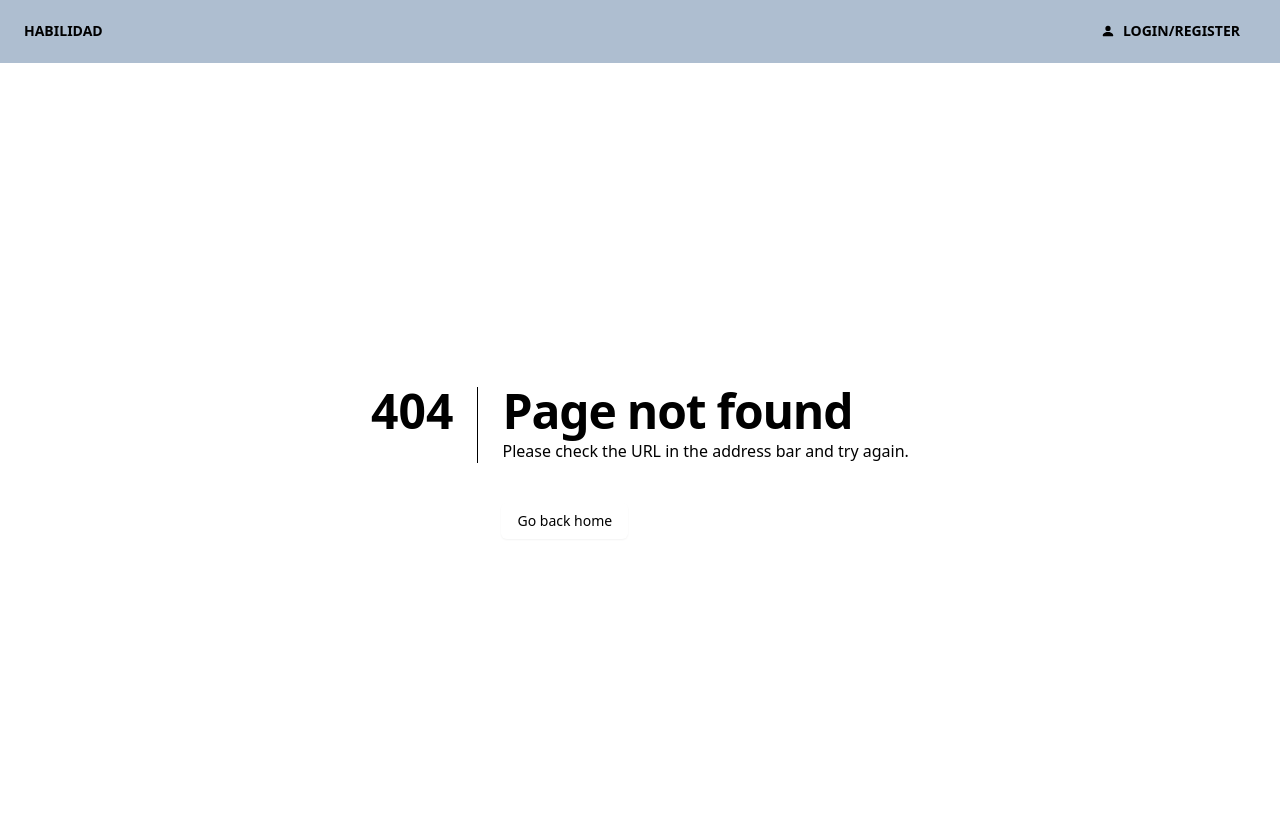
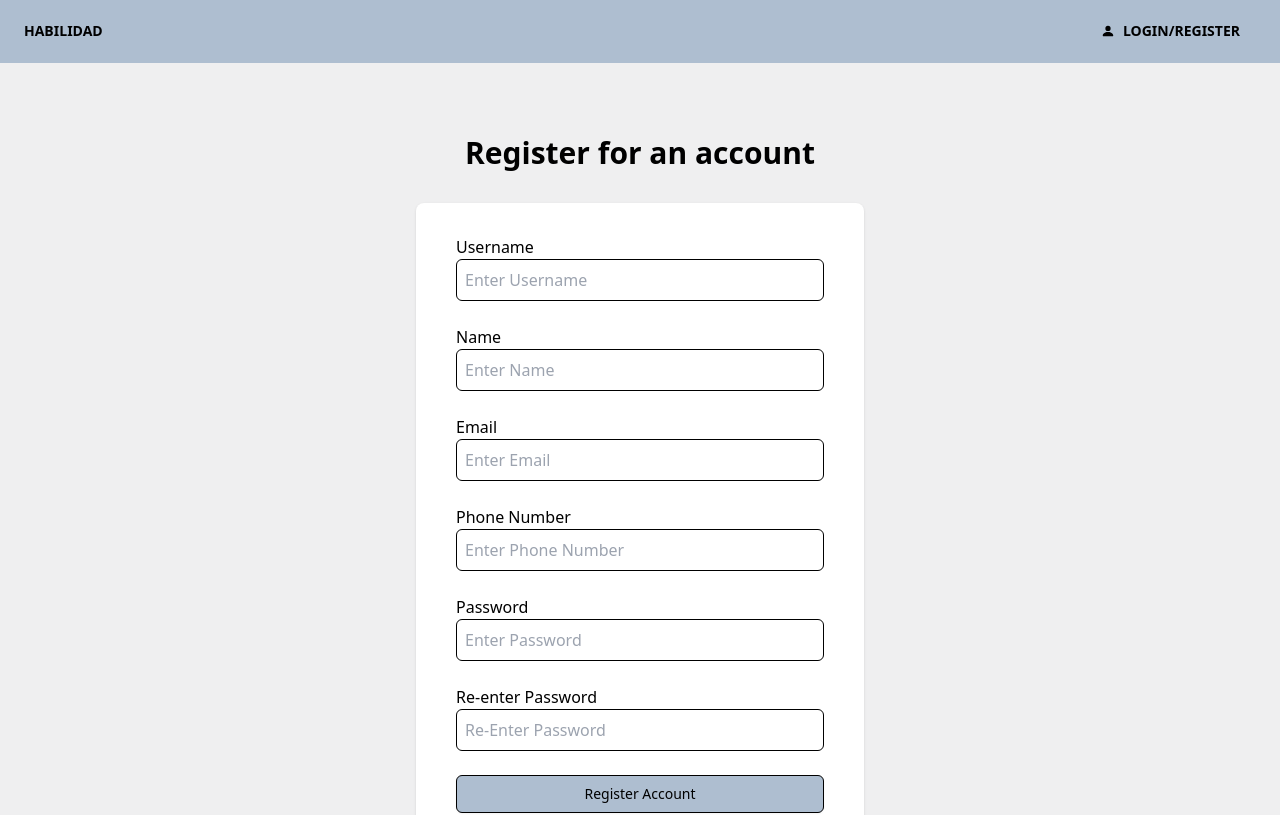
Before and after one commit to ICT3103-P1-TeneT-Habilidad/habilidad, a React (Create React App) app in the folder client/: page /register in a window 1280 px wide. Before the commit this address had no page. Shown: the top 815 px of the page. Built offline with nearby package versions, Linux system fonts and the light colour scheme.

Commit message:
feat: add register acc page

```diff
--- a/client/src/App.js
+++ b/client/src/App.js
@@ -1,6 +1,6 @@
 import { BrowserRouter, Routes, Route } from 'react-router-dom'
 import './App.css'
-import { Dashboard, Error } from './pages/index'
+import { Dashboard, Error, Register } from './pages/index'
 import { Footer, Navbar } from './components/index'
 
 function App() {
@@ -10,6 +10,7 @@ function App() {
             <Routes>
                 <Route path="/" index element={<Dashboard />} />
                 <Route path="*" element={<Error />} />
+                <Route path="/register" element={<Register />} />
             </Routes>
             <Footer />
         </BrowserRouter>
--- /dev/null
+++ b/client/src/pages/Register.jsx
@@ -0,0 +1,136 @@
+import React from 'react'
+import { useForm } from 'react-hook-form'
+
+const Register = () => {
+    const {
+        register,
+        handleSubmit,
+        formState: { errors },
+    } = useForm()
+
+    // const onSubmit = (data) = console.log(data)
+
+    const onSubmit = (data) => {
+        console.log(data)
+    }
+
+    return (
+        <div className="min-h-screen bg-background flex flex-col justify-center py-12 sm:px-6 lg:px-8">
+            <div className="sm:mx-auto sm:w-full sm:max-w-md">
+                <h2 className="mt-6 text-center text-3xl font-extrabold text-gray-900">Register for an account</h2>
+            </div>
+            <div className="mt-8 sm:mx-auto sm:w-full sm:max-w-md">
+                <div className="bg-white py-8 px-4 shadow sm:rounded-lg sm:px-10">
+                    <form className="space-y-6" onSubmit={handleSubmit(onSubmit)}>
+                        <div>
+                            <label>Username</label>
+                            <div classname="mt-1">
+                                <input
+                                    id="username"
+                                    name="username"
+                                    type="username"
+                                    placeholder="Enter Username"
+                                    className="w-full border border-slate-300 rounded-md p-2"
+                                    {...register('username', { required: 'Please enter your username' })}
+                                />
+                                {errors.username ? (
+                                    <span className="text-sm text-red-500">{errors.username.message}</span>
+                                ) : null}
+                            </div>
+                        </div>
+                        <div>
+                            <label>Name</label>
+                            <div classname="mt-1">
+                                <input
+                                    id="name"
+                                    name="name"
+                                    type="name"
+                                    placeholder="Enter Name"
+                                    className="w-full border border-slate-300 rounded-md p-2"
+                                    {...register('name', { required: 'Please enter your name' })}
+                                />{' '}
+                                {errors.name ? (
+                                    <span className="text-sm text-red-500">{errors.name.message}</span>
+                                ) : null}
+                            </div>
+                        </div>
+                        <div>
+                            <label>Email</label>
+                            <div classname="mt-1">
+                                <input
+                                    id="email"
+                                    name="email"
+                                    type="email"
+                                    placeholder="Enter Email"
+                                    className="w-full border border-slate-300 rounded-md p-2"
+                                    {...register('email', { required: 'Please enter your email' })}
+                                />{' '}
+                                {errors.email ? (
+                                    <span className="text-sm text-red-500">{errors.email.message}</span>
+                                ) : null}
+                            </div>
+                        </div>
+                        <div>
+                            <label>Phone Number</label>
+                            <div classname="mt-1">
+                                <input
+                                    id="phone_number"
+                                    name="phone_number"
+                                    type="phone_number"
+                                    placeholder="Enter Phone Number"
+                                    className="w-full border border-slate-300 rounded-md p-2"
+                                    {...register('phone_number', { required: 'Please enter your phone number' })}
+                                />{' '}
+                                {errors.phone_number ? (
+                                    <span className="text-sm text-red-500">{errors.phone_number.message}</span>
+                                ) : null}
+                            </div>
+                        </div>
+                        <div>
+                            <label>Password</label>
+                            <div classname="mt-1">
+                                <input
+                                    id="password"
+                                    name="password"
+                                    type="password"
+                                    placeholder="Enter Password"
+                                    className="w-full border border-slate-300 rounded-md p-2"
+                                    {...register('password', { required: 'Please enter your password' })}
+                                />{' '}
+                                {errors.password ? (
+                                    <span className="text-sm text-red-500">{errors.password.message}</span>
+                                ) : null}
+                            </div>
+                        </div>
+                        <div>
+                            <label>Re-enter Password</label>
+                            <div classname="mt-1">
+                                <input
+                                    id="re_pwd"
+                                    name="re_pwd"
+                                    type="password"
+                                    placeholder="Re-Enter Password"
+                                    className="w-full border border-slate-300 rounded-md p-2"
+                                    {...register('re_pwd', { required: 'Please enter your password again' })}
+                                />{' '}
+                                {errors.re_pwd ? (
+                                    <span className="text-sm text-red-500">{errors.re_pwd.message}</span>
+                                ) : null}
+                            </div>
+                        </div>
+                        <div>
+                        <button
+                                type="submit"
+                                className="w-full flex justify-center py-2 px-4 border border-transparent rounded-md shadow-sm text-sm font-medium text-black bg-navbarfooter"
+                            >
+                                Register Account
+                            </button>
+                        </div>
+                    </form>
+                </div>
+            </div>
+        </div>
+    )
+}
+
+export default Register
--- a/client/src/pages/index.jsx
+++ b/client/src/pages/index.jsx
@@ -1,4 +1,5 @@
 import Dashboard from './Dashboard'
 import Error from './Error'
+import Register from './Register'
 
-export { Dashboard, Error }
+export { Dashboard, Error, Register }
```
